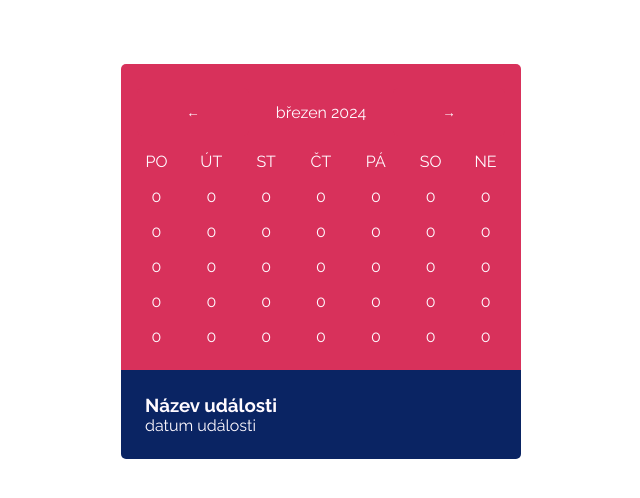
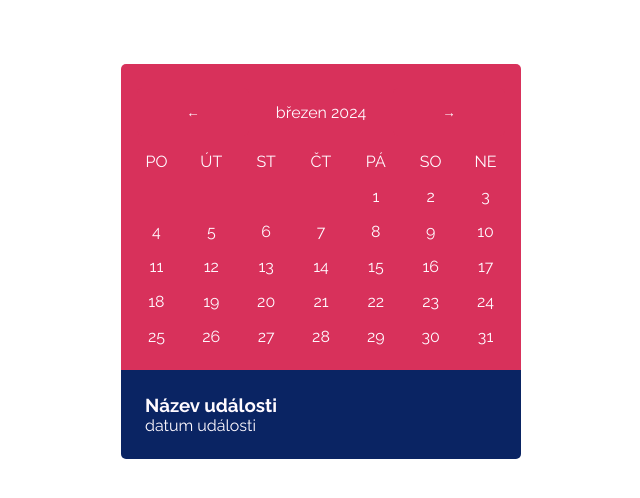
Before and after one commit to evacechova/Calendar-App, a website: page src/index.html in a window 1280 px wide. Shown: the full height of the page, 319-959 px from the left. Drawn offline with nearby package versions, Linux system fonts and the light colour scheme; files that its build step writes are made by us from their sources.

Commit message:
generating day numbers in the calendar

```diff
--- a/src/index.html
+++ b/src/index.html
@@ -28,41 +28,41 @@
                     <div class="day-name">PÁ</div>
                     <div class="day-name">SO</div>
                     <div class="day-name">NE</div>
-                    <div class="day-no">0</div>
-                    <div class="day-no">0</div>
-                    <div class="day-no">0</div>
-                    <div class="day-no">0</div>
-                    <div class="day-no">0</div>
-                    <div class="day-no">0</div>
-                    <div class="day-no">0</div>
-                    <div class="day-no">0</div>
-                    <div class="day-no">0</div>
-                    <div class="day-no">0</div>
-                    <div class="day-no">0</div>
-                    <div class="day-no">0</div>
-                    <div class="day-no">0</div>
-                    <div class="day-no">0</div>
-                    <div class="day-no">0</div>
-                    <div class="day-no">0</div>
-                    <div class="day-no">0</div>
-                    <div class="day-no">0</div>
-                    <div class="day-no">0</div>
-                    <div class="day-no">0</div>
-                    <div class="day-no">0</div>
-                    <div class="day-no">0</div>
-                    <div class="day-no">0</div>
-                    <div class="day-no">0</div>
-                    <div class="day-no">0</div>
-                    <div class="day-no">0</div>
-                    <div class="day-no">0</div>
-                    <div class="day-no">0</div>
-                    <div class="day-no">0</div>
-                    <div class="day-no">0</div>
-                    <div class="day-no">0</div>
-                    <div class="day-no">0</div>
-                    <div class="day-no">0</div>
-                    <div class="day-no">0</div>
-                    <div class="day-no">0</div>
+                    <div class="day-no"></div>
+                    <div class="day-no"></div>
+                    <div class="day-no"></div>
+                    <div class="day-no"></div>
+                    <div class="day-no"></div>
+                    <div class="day-no"></div>
+                    <div class="day-no"></div>
+                    <div class="day-no"></div>
+                    <div class="day-no"></div>
+                    <div class="day-no"></div>
+                    <div class="day-no"></div>
+                    <div class="day-no"></div>
+                    <div class="day-no"></div>
+                    <div class="day-no"></div>
+                    <div class="day-no"></div>
+                    <div class="day-no"></div>
+                    <div class="day-no"></div>
+                    <div class="day-no"></div>
+                    <div class="day-no"></div>
+                    <div class="day-no"></div>
+                    <div class="day-no"></div>
+                    <div class="day-no"></div>
+                    <div class="day-no"></div>
+                    <div class="day-no"></div>
+                    <div class="day-no"></div>
+                    <div class="day-no"></div>
+                    <div class="day-no"></div>
+                    <div class="day-no"></div>
+                    <div class="day-no"></div>
+                    <div class="day-no"></div>
+                    <div class="day-no"></div>
+                    <div class="day-no"></div>
+                    <div class="day-no"></div>
+                    <div class="day-no"></div>
+                    <div class="day-no"></div>
                 </div>
         </div>
         <div class="event">
--- a/src/js/main.js
+++ b/src/js/main.js
@@ -22,6 +22,12 @@ const nextMonth = () => {
     }
 
     setMonth(`${monthNav[monthIndex]} ${year}`);
+    dayDivs = document.querySelectorAll('.day-no');
+    firstDayOfMonth(year, monthIndex);
+    dayPointer = firstDayOfMonth (year, monthIndex) - 1;
+    daysInMonth(year, thisMonth);
+    monthLength = daysInMonth(year, thisMonth);
+    dayToDivAsignment();
 }
 
 const previousMonth = () => {
@@ -33,6 +39,12 @@ const previousMonth = () => {
     }
 
     setMonth(`${monthNav[monthIndex]} ${year}`);
+    dayDivs = document.querySelectorAll('.day-no');
+    firstDayOfMonth(year, monthIndex);
+    dayPointer = firstDayOfMonth (year, monthIndex) - 1;
+    daysInMonth(year, thisMonth);
+    monthLength = daysInMonth(year, thisMonth);
+    dayToDivAsignment();
 }
 
 setMonth(`${monthNav[thisMonth]} ${thisYear}`);
@@ -43,10 +55,29 @@ document.querySelector('#previous').addEventListener('click', previousMonth);
 
 //Calendar Body
 
-const daysInMonth = (year, month) => new Date(year, month + 1, 0).getDate();
+const daysInMonth = (year, month) => new Date(year, month + 1, 0).getDate(); //determines the number of days in a month
 
-console.log(daysInMonth(2024, thisMonth))
+console.log(daysInMonth(year, thisMonth));
 
-const firstDayOfMonth = (year, month) => new Date(year, month, 1).getDay();
+const firstDayOfMonth = (year, month) => new Date(year, month, 1).getDay(); //determines what day of the week the new month starts on
 
-console.log(firstDayOfMonth(2024, thisMonth ))
+console.log(firstDayOfMonth(year, thisMonth ));
+
+//----------------------------------------------
+
+let dayDivs = document.querySelectorAll('.day-no'); //selects all day divs
+
+let dayPointer = firstDayOfMonth(year, thisMonth) - 1;
+
+let monthLength = daysInMonth(year, thisMonth);
+
+const dayToDivAsignment = () => {
+    for (let i = 1; i <= monthLength; i++) {
+        dayDivs[dayPointer].textContent = i;
+        dayPointer++;
+        // console.log(i);
+        // console.log(dayPointer);
+    }
+}
+
+dayToDivAsignment();
```
